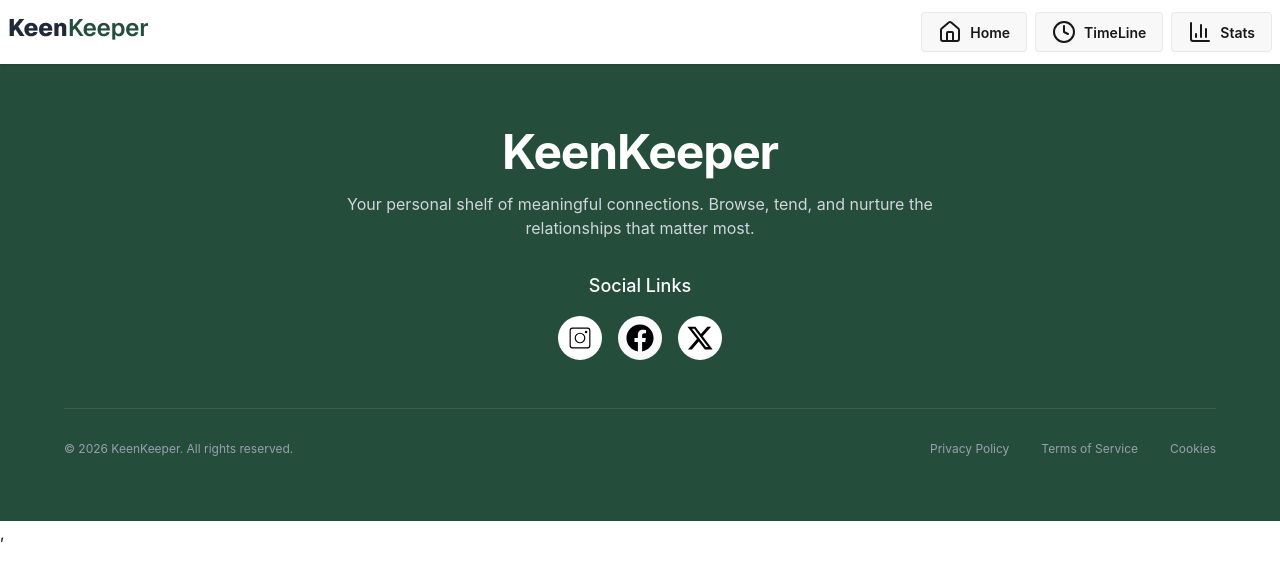
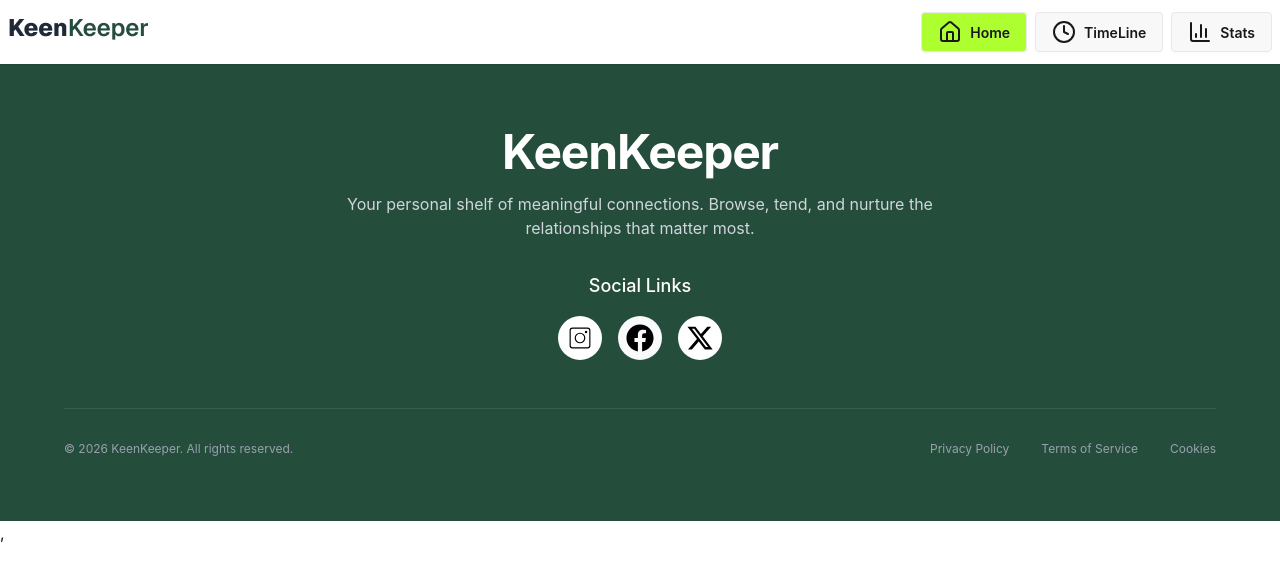
Before and after one commit to WahiduzzamanSakib/Assignment-07, a React (Vite) app: page / in a window 1280 px wide. Shown: the top 578 px of the page. Built offline with nearby package versions, Linux system fonts and the light colour scheme.

Commit message:
Error Handle

```diff
--- /dev/null
+++ b/src/Components/Common/Error.jsx
@@ -0,0 +1,23 @@
+import React from "react";
+import { Link } from "react-router";
+
+const Error = () => {
+  return (
+    <div className="flex flex-col items-center justify-center h-screen text-center bg-gray-100">
+      <h1 className="text-6xl font-bold text-red-500">404</h1>
+      <h2 className="text-2xl font-semibold mt-4">Page Not Found</h2>
+      <p className="text-gray-600 mt-2">
+        The page you are looking for doesn’t exist.
+      </p>
+
+      <Link
+        to="/"
+        className="btn btn-success mt-3 text-white rounded-lg hover:bg-green-700 transition"
+      >
+        Go Home
+      </Link>
+    </div>
+  );
+};
+
+export default Error;
--- a/src/Components/Common/Navbar.jsx
+++ b/src/Components/Common/Navbar.jsx
@@ -1,6 +1,6 @@
 import React from 'react';
 import logoImg from "../../../src/assets/logo.png"
-import { Link } from 'react-router';
+import { Link, NavLink } from 'react-router';
 import { Home, Clock, BarChart3 } from "lucide-react";
 
 const Navbar = () => {
@@ -12,23 +12,19 @@ const Navbar = () => {
             <img src={logoImg} alt="" />
           </div>
           <div className="flex gap-2">
-            <button className="btn">
-              <Link to="/" className="flex items-center gap-2">
-                <Home /> Home
-              </Link>
-            </button>
 
-            <button className="btn">
-              <Link to="/timeline" className="flex items-center gap-2">
-                <Clock /> TimeLine
-              </Link>
-            </button>
+            <NavLink to="/" className="btn flex items-center gap-2">
+              <Home /> Home
+            </NavLink>
 
-            <button className="btn">
-              <Link to="/stats" className="flex items-center gap-2">
-                <BarChart3 /> Stats
-              </Link>
-            </button>
+            <NavLink to="/timeline" className="btn flex items-center gap-2">
+              <Clock /> TimeLine
+            </NavLink>
+
+            <NavLink to="/stats" className="btn flex items-center gap-2">
+              <BarChart3 /> Stats
+            </NavLink>
+
           </div>
         </div>
       </nav>
--- a/src/index.css
+++ b/src/index.css
@@ -1,2 +1,6 @@
 @import "tailwindcss";
 @plugin "daisyui";
+
+nav a.active{
+  background-color: greenyellow;
+}
--- a/src/main.jsx
+++ b/src/main.jsx
@@ -8,6 +8,7 @@ import { RouterProvider } from "react-router/dom";
 import Root from './Components/Root';
 import Timeline from './Components/Timeline';
 import Stats from './Components/Stats';
+import Error from './Components/Common/Error';
 
 
 const router = createBrowserRouter([
@@ -24,7 +25,7 @@ Component: Timeline
         Component: Stats
       }
     ],
-    //  errorElement: <h2>hsjksahlfdkj</h2>
+      errorElement: <Error/>
   },
 ]);
 
```
